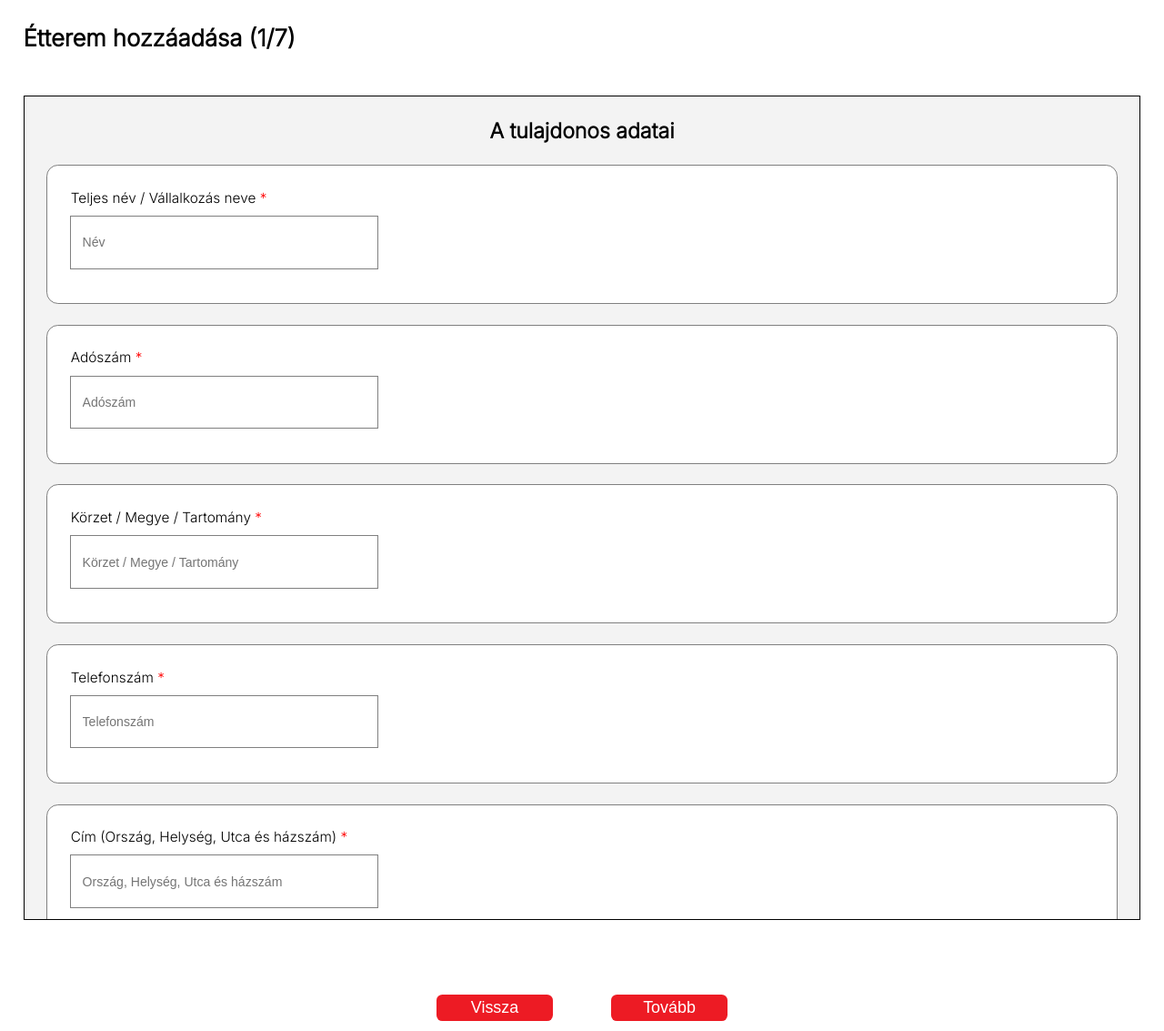
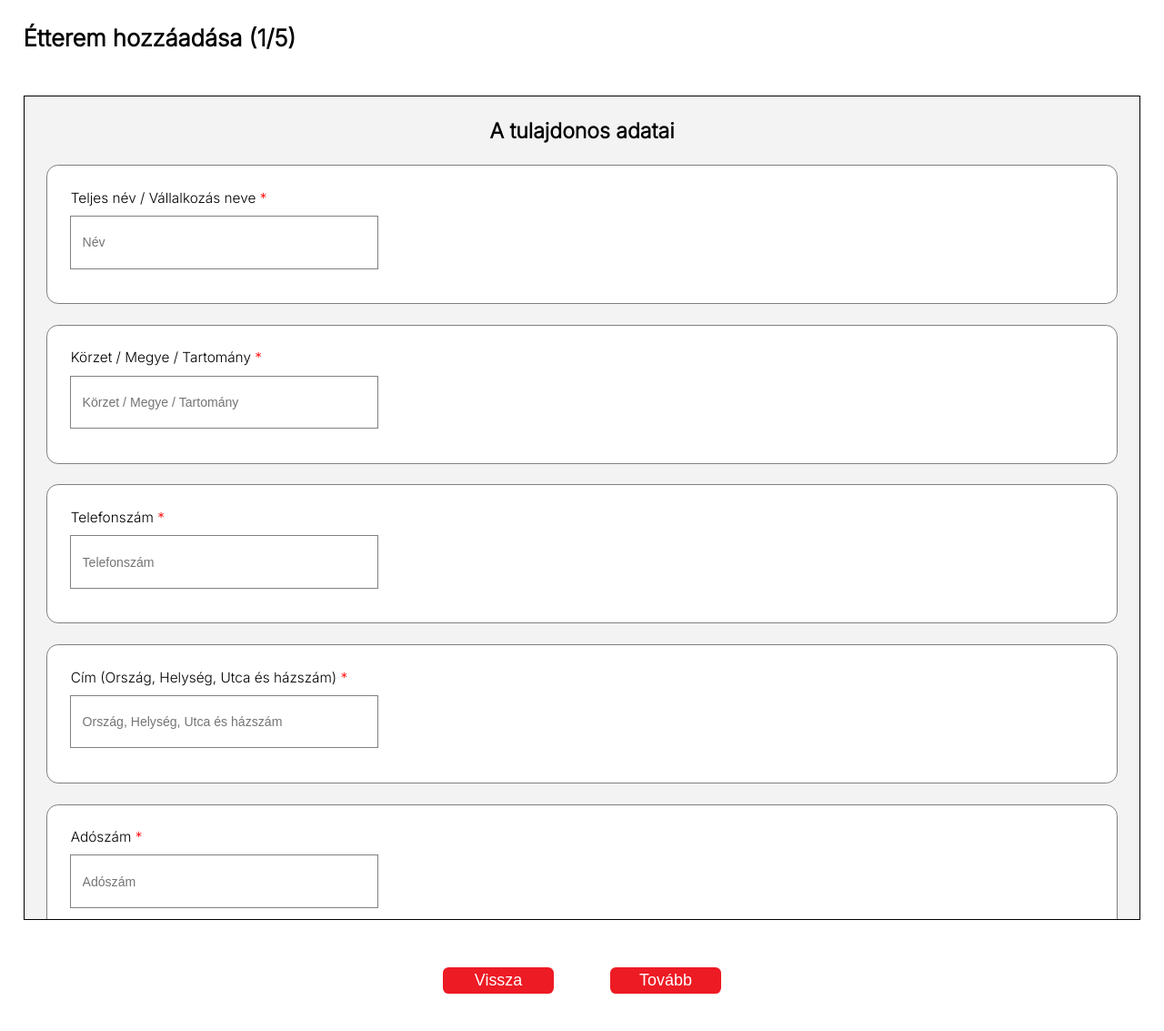
Before and after one commit to Adammihaly/loadeat, a PHP site: page /etterem_hozzaadas.html in a window 1280 px wide. Shown: the whole page at 91% size. Run offline with PHP 8.4, Linux system fonts and the light colour scheme.

Commit message:
Kesz az egesz. responsivitas kell meg

```diff
--- a/css/etterem_hozzaadas.css
+++ b/css/etterem_hozzaadas.css
@@ -18,6 +18,7 @@ h1
     margin-bottom: 1vh;
     height: 6vh;
 }
+
 form
 {
 
@@ -70,6 +71,14 @@ form
                 font-size: 1.1vw;
             }
 
+            & textarea
+            {
+                padding: 1vw;
+                outline: solid 1px gray;
+                border: none;
+                font-size: 1.1vw;
+            }
+
             & i
             {
                 position: absolute;
@@ -80,6 +89,8 @@ form
                 font-size: 1.1vw;
                 color: gray;
                 font-style: normal;
+
+
             }
         }
 
@@ -141,7 +152,7 @@ form
 .buttons
 {
     position: absolute;
-    bottom: 1%;
+    bottom: -9%;
     left: 0;
     width: 100%;
     display: flex;
--- a/etterem_hozzaadas.html
+++ b/etterem_hozzaadas.html
@@ -8,18 +8,14 @@
     <title>Document</title>
 </head>
 <body>
-    <h1>Étterem hozzáadása  (<span id="oldal_szam">1</span>/7)</h1>
+    <h1>Étterem hozzáadása  (<span id="oldal_szam">1</span>/5)</h1>
 
-    <form action="" method="post" enctype="multipart/form-data">
+    <form action="" id="form" method="post" enctype="multipart/form-data">
         <section id="1">
             <h2>A tulajdonos adatai</h2>
             <div class="input_field">
                 <p>Teljes név / Vállalkozás neve <span style="color: red;">*</span></p>
-                <input type="text" id="nev" name="nev" placeholder="Név" required>
-            </div>
-            <div class="input_field">
-                <p>Adószám <span style="color: red;">*</span></p>
-                <input type="number" id="adoszam" name="adoszam" placeholder="Adószám" required>
+                <input type="text" id="nev" name="tulajdonos_neve" placeholder="Név" required>
             </div>
             <div class="input_field">
                 <p>Körzet / Megye / Tartomány <span style="color: red;">*</span></p>
@@ -27,11 +23,15 @@
             </div>
             <div class="input_field">
                 <p>Telefonszám <span style="color: red;">*</span></p>
-                <input type="number" id="telszam" name="telszam" placeholder="Telefonszám" required>
+                <input type="number" id="telszam" name="telefonszam" placeholder="Telefonszám" required>
             </div>
             <div class="input_field">
                 <p>Cím (Ország, Helység, Utca és házszám)<span style="color: red;"> *</span></p>
-                <input type="text" id="cim" name="cim" placeholder="Ország, Helység, Utca és házszám" required>
+                <input type="text" id="cim" name="tulajdonos_cime" placeholder="Ország, Helység, Utca és házszám" required>
+            </div>
+            <div class="input_field">
+                <p>Adószám <span style="color: red;">*</span></p>
+                <input type="number" id="adoszam" name="adoszam" placeholder="Adószám" required>
             </div>
             <div class="input_field">
                 <p>IBAN számlaszám<span style="color: red;"> *</span></p>
@@ -40,7 +40,7 @@
             </div>
         </section>
         <section id="2">
-            <h2>A lakásétterem adatai <span style="color: red;"> *</span></h2>
+            <h2>A lakásétterem adatai</h2>
             <div class="input_field">
                 <p>Az étterem neve <span style="color: red;"> *</span></p>
                 <input type="text" id="etterem_nev" name="etterem_nev" placeholder="Név" required>
@@ -63,26 +63,98 @@
                 <label for="fizetes_készpénz">Helyszini készpénzes fizetés<br></label>
                 <input type="checkbox" id="fizetes_kartya" name="fizetes_kartya">
                 <label for="fizetes_kartya">Helyszini kártyás fizetés</label>
-                <i>Mi a helyzet az Online fizetéssel?<br>Az Online fizetést NEM lehet kikapcsolni, tehát ez a funkció autómatikusan be van aktiválva minden lakásétterem részére. Amennyiben ez önnek problémát okoz, kérjük keresse fel ügyfélszolgálatunk.</i>
+                <i><strong>Mi a helyzet az Online fizetéssel?</strong><br>Az Online fizetést NEM lehet kikapcsolni, tehát ez a funkció autómatikusan be van aktiválva minden lakásétterem részére. Amennyiben ez önnek problémát okoz, kérjük keresse fel ügyfélszolgálatunk.</i>
             </div>
             <div class="kep_field">
                 <p>Képek az étteremről (maximum 5 darab) <span style="color: red;"> *</span></p>
-                <input type="file"  name="kep_input[]" id="kep_input" accept=".jpg, .jpeg, .png, .webp" multiple="multiple" required>
+                <input type="file"  name="etterem_kepek" id="etterem_kepek" accept=".jpg, .jpeg, .png, .webp" multiple="multiple" required>
             </div>
+            <div class="input_field">
+                <p>Étterem leírása <span style="color: red;"> *</span></p>
+                <textarea id="etterem_leiras" name="etterem_leiras" rows="5" cols="50" placeholder="Étterem leírasa..." required></textarea>
+            </div>
+        </section>
+        <section id="3">
+            <h2>Első menü adatai</h2>
+            <div class="input_field">
+                <p>Menü neve <span style="color: red;"> *</span></p>
+                <input type="text" id="elsomenu_neve" name="elsomenu_neve" placeholder="Név" required>
+            </div>
+            <div class="input_field">
+                <p>Menü tartalma és leírása<span style="color: red;"> *</span></p>
+                <textarea id="elsomenu_leirasa" name="elsomenu_leirasa" placeholder="A menü tartalma..." rows="5" cols="50" required></textarea>
+            </div>
+            <div class="input_field">
+                <p>Menü ára euróban (€) <span style="color: red;"> *</span></p>
+                <input type="number" id="elsomenu_euro" name="elsomenu_euro" placeholder="X EUR" required>
+                <p>Menü ára forintban (Ft.) <span style="color: red;"> *</span></p>
+                <input type="number" id="elsomenu_forint" name="elsomenu_forint" placeholder="X Ft." required>
+                <p>Menü ára dinárban (RSD) <span style="color: red;"> *</span></p>
+                <input type="number" id="elsomenu_dinar" name="elsomenu_dinar" placeholder="X RSD" required>
+                <i><strong>FONTOS!</strong><br>Az étterem tulajdonos dolga beleszámolni az árakba azt a 12%-os díjat, amit az oldal minden foglalás azaz étkezés után felszámít. Online fizetés esetében ez automatikusan levónodik, míg helyszini fizetés esetén utólagos számlát küldünk ki erről az összegről.</i>
+            </div>
+            <div class="kep_field">
+                <p>Képek a menüről (maximum 5 darab) <span style="color: red;"> *</span></p>
+                <input type="file"  name="elsomenu_kepek" id="elsomenu_kepek" accept=".jpg, .jpeg, .png, .webp" multiple="multiple" required>
+            </div>
+        </section>
+        <section id="4">
+            <h2>Második menü adatai</h2>
+            <div class="input_field">
+                <p>Menü neve <span style="color: red;"> *</span></p>
+                <input type="text" id="masodikmenu_neve" name="masodikmenu_neve" placeholder="Név" required>
+            </div>
+            <div class="input_field">
+                <p>Menü tartalma és leírása<span style="color: red;"> *</span></p>
+                <textarea id="masodikmenu_leirasa" name="masodikmenu_leirasa" placeholder="A menü tartalma..." rows="5" cols="50" required></textarea>
+            </div>
+            <div class="input_field">
+                <p>Menü ára euróban (€) <span style="color: red;"> *</span></p>
+                <input type="number" id="masodikmenu_euro" name="masodikmenu_euro" placeholder="X EUR" required>
+                <p>Menü ára forintban (Ft.) <span style="color: red;"> *</span></p>
+                <input type="number" id="masodikmenu_forint" name="masodikmenu_forint" placeholder="X Ft." required>
+                <p>Menü ára dinárban (RSD) <span style="color: red;"> *</span></p>
+                <input type="number" id="masodikmenu_dinar" name="masodikmenu_dinar" placeholder="X RSD" required>
+                <i><strong>FONTOS!</strong><br>Az étterem tulajdonos dolga beleszámolni az árakba azt a 12%-os díjat, amit az oldal minden foglalás azaz étkezés után felszámít. Online fizetés esetében ez automatikusan levónodik, míg helyszini fizetés esetén utólagos számlát küldünk ki erről az összegről.</i>
+            </div>
+            <div class="kep_field">
+                <p>Képek a menüről (maximum 5 darab) <span style="color: red;"> *</span></p>
+                <input type="file"  name="masodikmenu_kepek" id="masodikmenu_kepek" accept=".jpg, .jpeg, .png, .webp" multiple="multiple" required>
+            </div>
+        </section>
+        <section id="5">
+            <h2>Harmadik menü adatai</h2>
+            <div class="input_field">
+                <p>Menü neve <span style="color: red;"> *</span></p>
+                <input type="text" id=" harmadikmenu_neve" name=" harmadikmenu_neve" placeholder="Név" required>
+            </div>
+            <div class="input_field">
+                <p>Menü tartalma és leírása<span style="color: red;"> *</span></p>
+                <textarea id=" harmadikmenu_leirasa" name=" harmadikmenu_leirasa" placeholder="A menü tartalma..." rows="5" cols="50" required></textarea>
+            </div>
+            <div class="input_field">
+                <p>Menü ára euróban (€) <span style="color: red;"> *</span></p>
+                <input type="number" id=" harmadikmenu_euro" name=" harmadikmenu_euro" placeholder="X EUR" required>
+                <p>Menü ára forintban (Ft.) <span style="color: red;"> *</span></p>
+                <input type="number" id=" harmadikmenu_forint" name=" harmadikmenu_forint" placeholder="X Ft." required>
+                <p>Menü ára dinárban (RSD) <span style="color: red;"> *</span></p>
+                <input type="number" id=" harmadikmenu_dinar" name= "harmadikkmenu_dinar" placeholder="X RSD" required>
+                <i><strong>FONTOS!</strong><br>Az étterem tulajdonos dolga beleszámolni az árakba azt a 12%-os díjat, amit az oldal minden foglalás azaz étkezés után felszámít. Online fizetés esetében ez automatikusan levónodik, míg helyszini fizetés esetén utólagos számlát küldünk ki erről az összegről.</i>
+            </div>
+            <div class="kep_field">
+                <p>Képek a menüről (maximum 5 darab) <span style="color: red;"> *</span></p>
+                <input type="file"  name="harmadikmenu_kepek" id="harmadikmenu_kepek" accept=".jpg, .jpeg, .png, .webp" multiple="multiple" required>
+            </div>
+        </section>
 
+        <div class="buttons">
+            <button type="button" id="hatra">Vissza</button>
+            <button type="button" id="elore">Tovább</button>
+            <button type="submit" id="submit" onclick="validateForm()">Befejez</button>
+        </div>
 
+    </form>
 
-        </section>
-        <section id="3">kerekpar</section>
-        <section id="4">idsjl</section>
-        <section id="5"></section>
-        <section id="6"></section>
-        <section id="7"><h1>vege</h1></section>
-    </form>
-    <div class="buttons">
-        <button id="hatra">Vissza</button>
-        <button id="elore">Tovább</button>
-    </div>
 
     <script src="js/fogadok_hozzaadasa.js"></script>
 </body>
```
Also changed, not shown: js/fogadok_hozzaadasa.js (+32 -3 lines).
